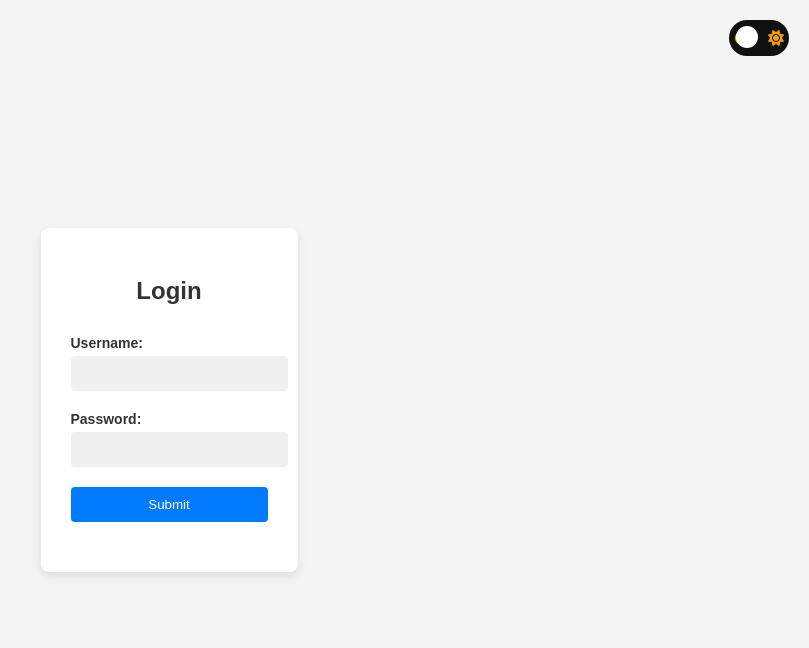
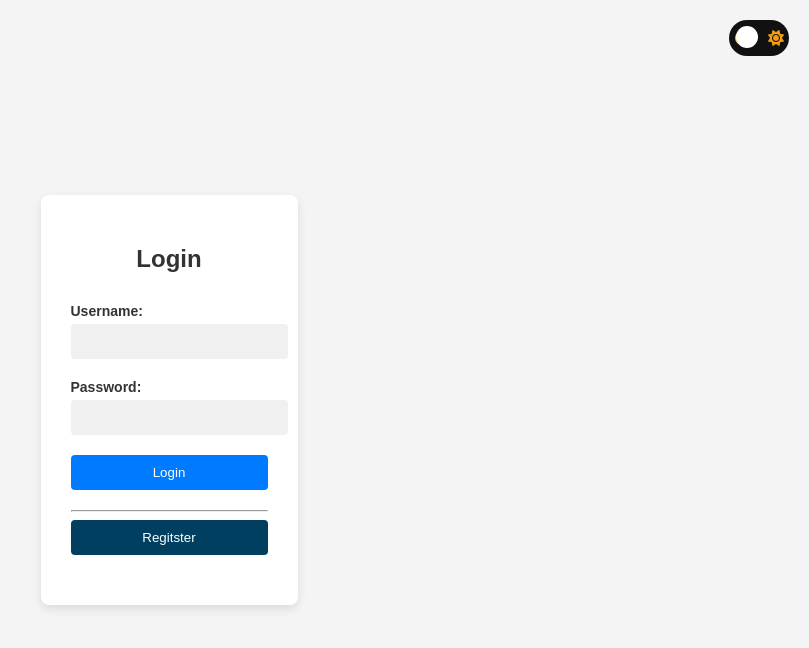
Before and after one commit to marshudi/WebsiteStuff, a plain HTML site: page Forms/Login Forms/Login 1/indexMode.html in a window 1280 px wide. Shown: the whole page, without its empty margins (471-1280 px from the left). Drawn offline with Linux system fonts and the light colour scheme.

Commit message:
Update indexMode.html
Registeration button added

```diff
--- a/Forms/Login Forms/Login 1/indexMode.html
+++ b/Forms/Login Forms/Login 1/indexMode.html
@@ -146,7 +146,14 @@
           transform: translateX(24px);
         }
 
+        #register{
+            background-color: rgb(0, 63, 96);
 
+        }
+        #register:hover{
+            background-color: rgb(0, 136, 209);
+
+        }
 
 
         /* Add styles for dark mode */
@@ -204,7 +211,11 @@
                 <input type="password" id="password" name="password" required>
             </div>
             <div class="form-group">
-                <input type="submit" value="Submit" onclick="submitForm()">
+                <input type="submit" value="Login" onclick="submitForm()">
+            </div>
+            <hr>
+            <div class="form-group">
+                <input id="register" type="submit" value="Regitster" onclick="submitForm()">
             </div>
         </form>
 
```
